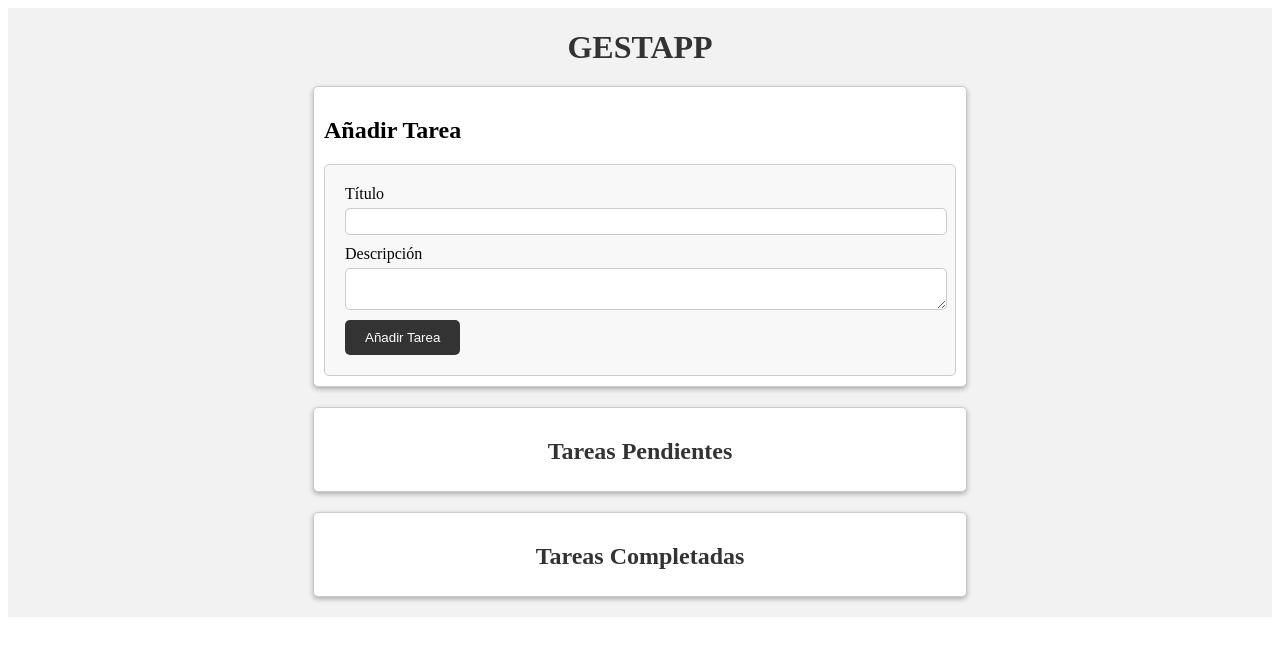
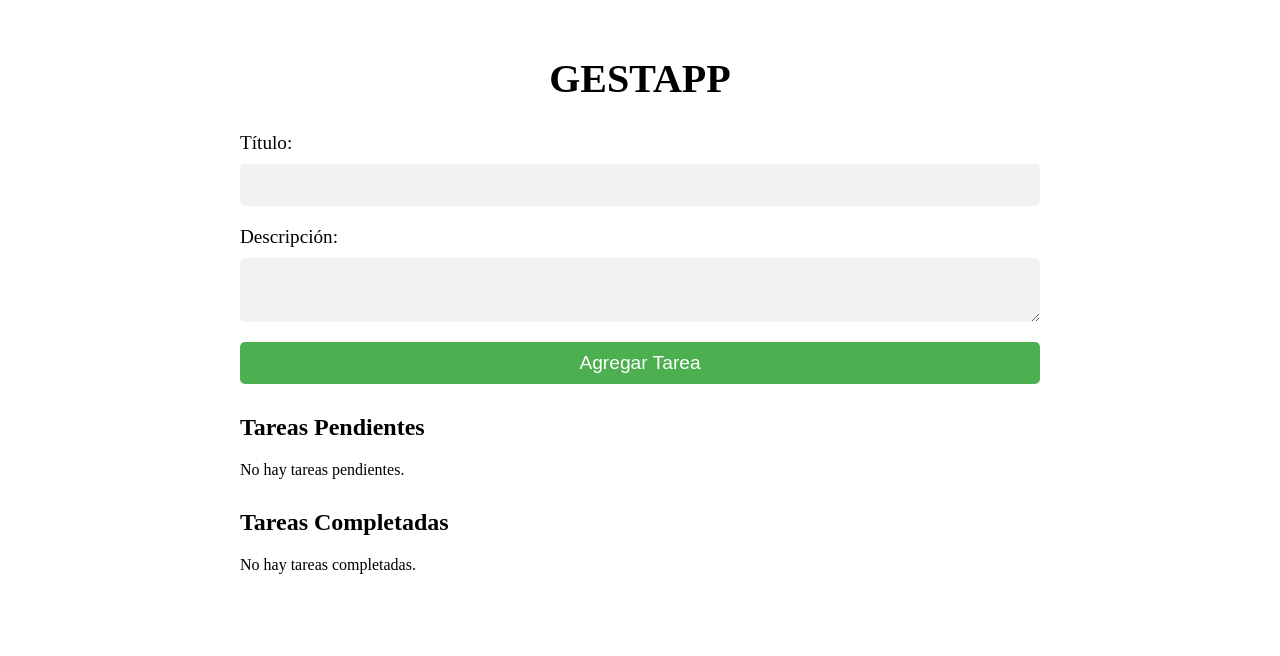
Before and after one commit to Elianchis/appgestor, a Vue app: page / in a window 1280 px wide. Shown: the top 656 px of the page. Built offline with nearby package versions, Linux system fonts and the light colour scheme.

Commit message:
Actualización V2

```diff
--- a/package.json
+++ b/package.json
@@ -9,7 +9,8 @@
   },
   "dependencies": {
     "core-js": "^3.8.3",
-    "vue": "^3.2.13"
+    "vue": "^3.2.13",
+    "vuetify": "^3.2.2"
   },
   "devDependencies": {
     "@babel/core": "^7.12.16",
--- a/src/App.vue
+++ b/src/App.vue
@@ -1,98 +1,199 @@
 <template>
   <div class="container">
-    <h1 class="title">GESTAPP</h1>
-    <div class="task-container">
-      <TaskForm @new-task="addTask" />
+    <h1>GESTAPP</h1>
+
+    <form @submit.prevent="addTask">
+      <label for="title">Título:</label>
+      <input type="text" id="title" v-model="newTask.title" />
+
+      <label for="description">Descripción:</label>
+      <textarea id="description" v-model="newTask.description"></textarea>
+
+      <button>Agregar Tarea</button>
+    </form>
+
+    <div class="task-list">
+      <h2>Tareas Pendientes</h2>
+
+      <div v-if="pendingTasks.length === 0">No hay tareas pendientes.</div>
+
+      <div v-for="task in pendingTasks" :key="task.id" class="task">
+        <div class="task-content">
+          <h3>{{ task.title }}</h3>
+          <p>{{ task.description }}</p>
+        </div>
+
+        <div class="task-actions">
+          <button @click="completeTask(task.id)">Completar</button>
+          <button class="delete-button" @click="deleteTask(task.id)">Eliminar</button>
+        </div>
+      </div>
     </div>
-    <div class="task-container">
-      <h2 class="subtitle">Tareas Pendientes</h2>
-      <TaskList :tasks="tasks.filter(task => !task.completed)" @update-task="updateTask" @delete-task="deleteTask" />
-    </div>
-    <div class="task-container">
-      <h2 class="subtitle">Tareas Completadas</h2>
-      <TaskList :tasks="tasks.filter(task => task.completed)" @update-task="updateTask" @delete-task="deleteTask" />
+
+    <div class="task-list">
+      <h2>Tareas Completadas</h2>
+
+      <div v-if="completedTasks.length === 0">No hay tareas completadas.</div>
+
+      <div v-for="task in completedTasks" :key="task.id" class="task">
+        <div class="task-content">
+          <h3>{{ task.title }}</h3>
+          <p>{{ task.description }}</p>
+        </div>
+
+        <div class="task-actions">
+          <button @click="uncompleteTask(task.id)">Descompletar</button>
+          <button class="delete-button" @click="deleteTask(task.id)">Eliminar</button>
+        </div>
+      </div>
     </div>
   </div>
 </template>
 
 <script>
-import TaskForm from './components/TaskForm.vue';
-import TaskList from './components/TaskList.vue';
+import Vue from 'vue';
 
 export default {
-  name: 'App',
-  components: {
-    TaskForm,
-    TaskList
-  },
   data() {
     return {
-      tasks: []
+      newTask: {
+        title: '',
+        description: '',
+        completed: false,
+        id: 1,
+      },
+      tasks: [],
     };
   },
+
+  computed: {
+    pendingTasks() {
+      return this.tasks.filter((task) => !task.completed);
+    },
+
+    completedTasks() {
+      return this.tasks.filter((task) => task.completed);
+    },
+  },
+
   methods: {
-    addTask(task) {
-      this.tasks.push(task);
+    addTask() {
+      if (!this.newTask.title || !this.newTask.description) {
+        alert('Por favor ingrese un título y una descripción para la tarea.');
+        return;
+      }
+      this.tasks.push({ ...this.newTask, id: this.newTask.id++ });
+      this.newTask.title = '';
+      this.newTask.description = '';
     },
-    updateTask(updatedTask) {
-      const taskIndex = this.tasks.findIndex(
-        (task) => task.id === updatedTask.id
-      );
-      this.tasks.splice(taskIndex, 1, updatedTask);
+
+    deleteTask(taskId) {
+      this.tasks = this.tasks.filter((task) => task.id !== taskId);
     },
-    deleteTask(id) {
-      const taskIndex = this.tasks.findIndex(task => task.id === id);
-      this.tasks.splice(taskIndex, 1);
-    }
-  }
+
+    completeTask(taskId) {
+      const task = this.tasks.find((task) => task.id === taskId);
+      task.completed = true;
+    },
+
+    uncompleteTask(taskId) {
+      const task = this.tasks.find((task) => task.id === taskId);
+      task.completed = false;
+    },
+  },
 };
 </script>
 
 <style>
 .container {
+  max-width: 800px;
+  margin: 0 auto;
+  padding: 20px;
+}
+
+h1 {
+  text-align: center;
+  font-size: 2.5rem;
+  margin-bottom: 30px;
+}
+
+form {
   display: flex;
   flex-direction: column;
-  align-items: center;
-  background-color: #f2f2f2;
+  margin-bottom: 30px;
 }
 
-.title {
-  color: #333;
-  text-align: center;
-  margin-bottom: 20px;
+form label {
+  margin-bottom: 10px;
+  font-size: 1.2rem;
 }
 
-.subtitle {
-  color: #333;
-  text-align: center;
-  margin-bottom: 10px;
+form input,
+form textarea {
+  padding: 10px;
+  margin-bottom: 20px;
+  border: none;
+  background-color: #f2f2f2;
+  border-radius: 5px;
+  font-size: 1.2rem;
 }
 
-.task-container {
-  margin-bottom: 20px;
-  border: 1px solid #ccc;
-  border-radius: 5px;
-  background-color: #fff;
-  width: 50%;
-  padding: 10px;
-  box-shadow: 0px 2px 5px rgba(0, 0, 0, 0.3);
-}
-
-.task-container button {
-  background-color: #e74c3c;
+form button {
+  padding: 10px 20px;
+  background-color: #4caf50;
   color: #fff;
   border: none;
   border-radius: 5px;
-  padding: 5px 10px;
+  font-size: 1.2rem;
   cursor: pointer;
+  transition: all 0.2s ease-in-out;
 }
 
-.task-container button.add-button {
-  float: right;
-  margin-bottom: 10px;
+form button:hover {
+  background-color: #388e3c;
 }
 
-.task-container button.delete-button {
-  float: right;
+.task-list {
+  margin-top: 30px;
+}
+
+.task {
+  display: flex;
+  justify-content: space-between;
+  align-items: center;
+  padding: 20px;
+  background-color: #fff;
+  border-radius: 5px;
+  box-shadow: 0 2px 4px rgba(0, 0, 0, 0.2);
+  margin-bottom: 20px;
+  transition: all 0.2s ease-in-out;
+}
+
+.task:hover {
+  transform: translateY(-5px);
+}
+
+.task-actions {
+  display: flex;
+}
+
+.task-actions button {
+  margin-left: 10px;
+  padding: 10px 20px;
+  background-color: #4caf50;
+  color: #fff;
+  border: none;
+  border-radius: 5px;
+  font-size: 1.2rem;
+  cursor: pointer;
+  transition: all 0.2s ease-in-out;
+}
+
+.task-actions button:hover {
+  background-color: #388e3c;
+}
+
+.delete-button {
+  background-color: #f44336;
 }
 </style>
--- a/src/components/TaskForm.vue
+++ /dev/null
@@ -1,76 +0,0 @@
-<template>
-    <div>
-      <h2>Añadir Tarea</h2>
-      <form @submit.prevent="createTask">
-        <div>
-          <label for="title">Título</label>
-          <input type="text" v-model="title" required />
-        </div>
-        <div>
-          <label for="description">Descripción</label>
-          <textarea v-model="description"></textarea>
-        </div>
-        <div>
-          <button type="submit">Añadir Tarea</button>
-        </div>
-      </form>
-    </div>
-  </template>
-
-  <script>
-  export default {
-    name: 'TaskForm',
-    data() {
-      return {
-        title: '',
-        description: ''
-      };
-    },
-    methods: {
-      createTask() {
-        const task = {
-          id: new Date().getTime(),
-          title: this.title,
-          description: this.description,
-          completed: false
-        };
-        this.$emit('new-task', task);
-        this.title = '';
-        this.description = '';
-      }
-    }
-  };
-  </script>
-
-  <style scoped>
-  form {
-    border: 1px solid #ccc;
-    padding: 20px;
-    border-radius: 5px;
-    background-color: #f8f8f8;
-  }
-
-  label {
-    display: block;
-    margin-bottom: 5px;
-  }
-
-  input,
-  textarea {
-    display: block;
-    width: 100%;
-    padding: 5px;
-    margin-bottom: 10px;
-    border: 1px solid #ccc;
-    border-radius: 5px;
-  }
-
-  button[type='submit'] {
-    background-color: #333;
-    color: #fff;
-    border: none;
-    border-radius: 5px;
-    padding: 10px 20px;
-    cursor: pointer;
-  }
-  </style>
--- a/src/components/TaskList.vue
+++ /dev/null
@@ -1,49 +0,0 @@
-<template>
-  <ul>
-    <li v-for="task in tasks" :key="task.id" :class="{ completed: task.completed }">
-      <input type="checkbox" v-model="task.completed" @change="updateTask(task)" />
-      <span>{{ task.title }}</span>
-      <button @click="deleteTask(task)" class="delete-button">Eliminar</button>
-      <p v-if="task.description">{{ task.description }}</p>
-    </li>
-  </ul>
-</template>
-
-<script>
-export default {
-  name: 'TaskList',
-  props: {
-    tasks: {
-      type: Array,
-      required: true
-    }
-  },
-  methods: {
-    updateTask(task) {
-      this.$emit('update-task', task);
-    },
-    deleteTask(task) {
-      const confirmDelete = confirm(`¿Seguro que quieres eliminar la tarea "${task.title}"?`);
-      if (confirmDelete) {
-        const taskIndex = this.tasks.findIndex(t => t.id === task.id);
-        this.tasks.splice(taskIndex, 1);
-      }
-    }
-  }
-};
-</script>
-
-<style scoped>
-.completed {
-  text-decoration: line-through;
-}
-.delete-button {
-  background-color: red;
-  color: white;
-  border: none;
-  border-radius: 5px;
-  padding: 5px 10px;
-  margin-left: 10px;
-  cursor: pointer;
-}
-</style>
```
Also changed, not shown: 1 other file (tests, documents, lock files or other folders).
